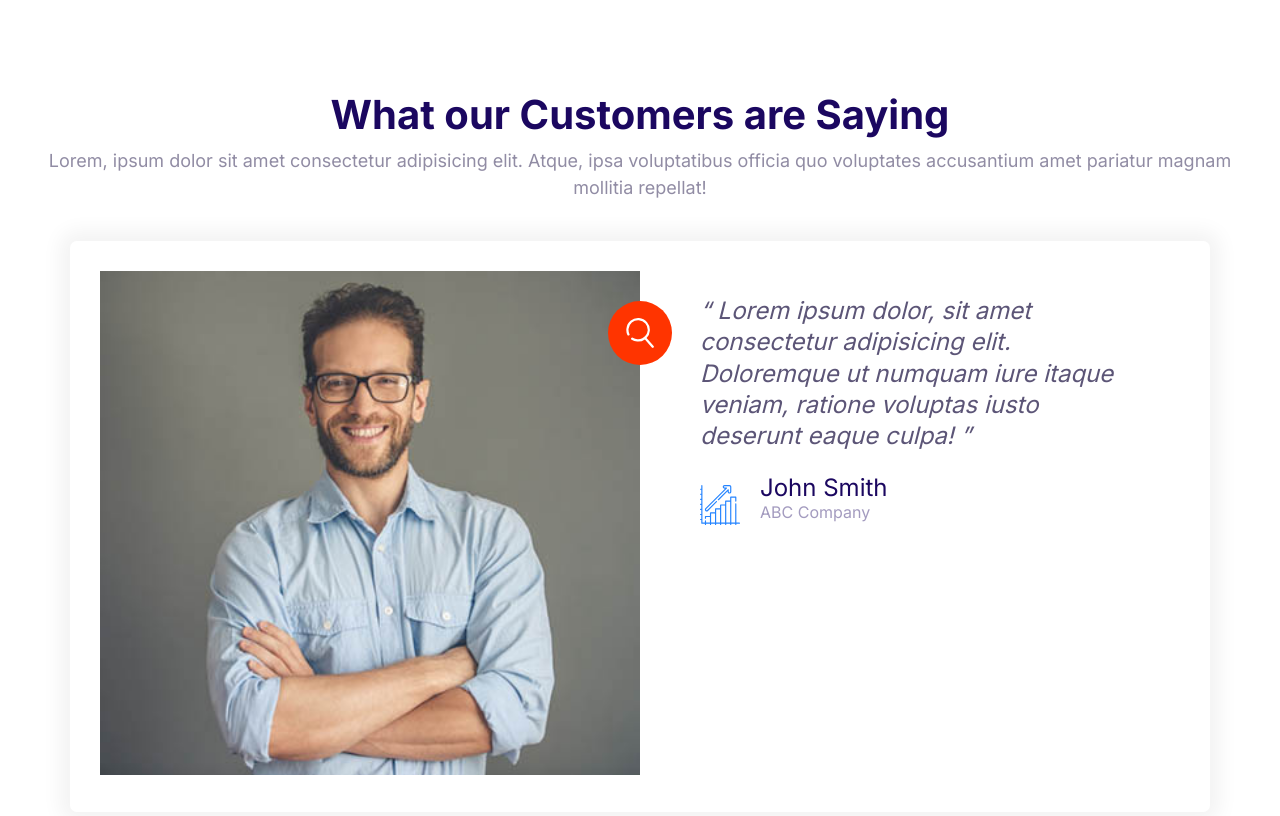
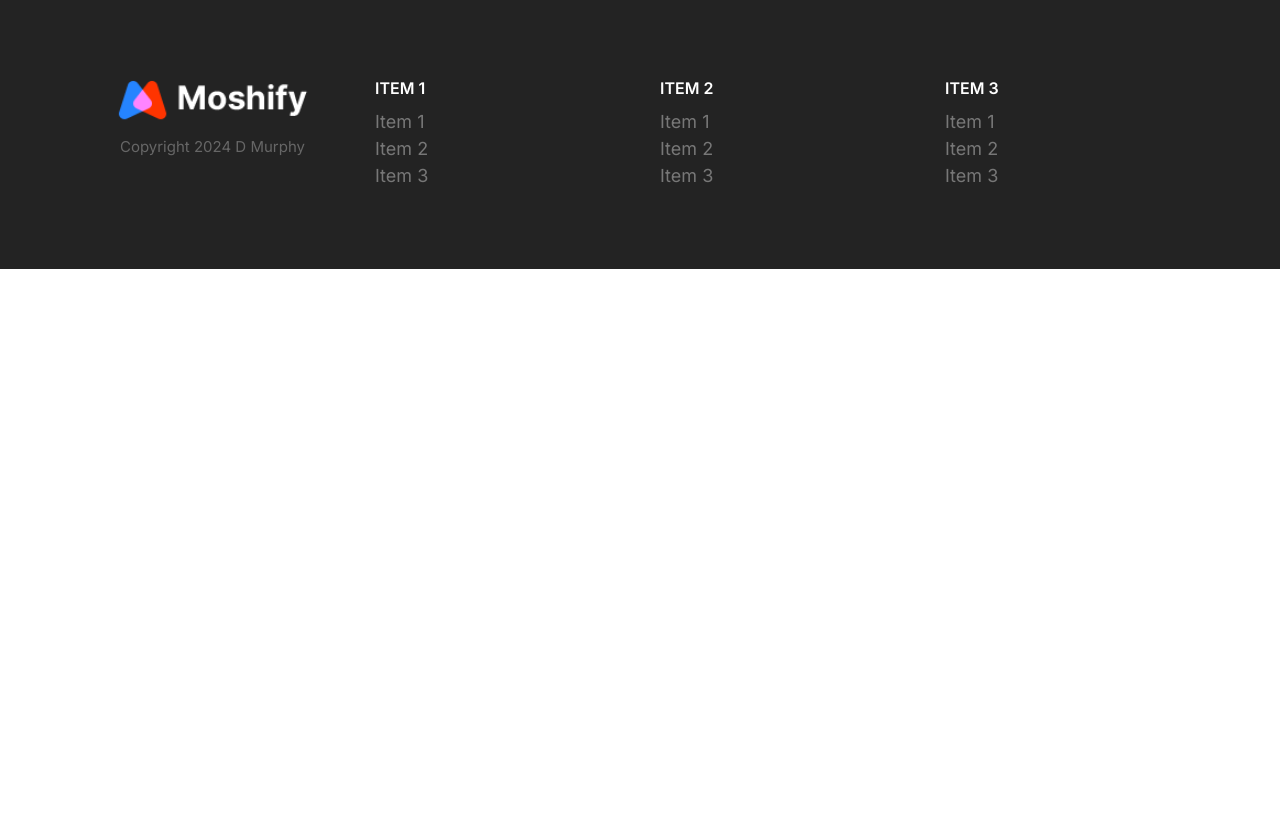
Before and after one commit to deanjosephmurphy/moshify-tutorial, a plain HTML site: page index.html in a window 1280 px wide. Drawn offline with Linux system fonts and the light colour scheme.

Commit message:
add footer component

```diff
--- a/css/styles.css
+++ b/css/styles.css
@@ -818,3 +818,83 @@ a {
         max-width: 700px;
     }
 }
+
+/* Footer */
+.footer {
+    background: #232323;
+}
+
+.footer a {
+    color: #777;
+    transition: color 0.3s;
+}
+
+.footer a:hover {
+    color: #fff;
+}
+
+.footer__section {
+    padding: 2rem;
+    border-bottom: 1px solid #393939;
+}
+
+.footer__section .list  {
+    margin: 0;
+}
+
+.footer__heading {
+    text-transform: uppercase;
+    font-weight: 600;
+}
+
+.footer__brand {
+    margin-top: 5rem;
+    text-align: center;
+}
+
+.footer__brand img {
+    width: 100%;
+    max-width: 230px;
+}
+
+.footer__copyright {
+    font-size: 2.1rem;
+    color: #fff;
+    opacity: .3;
+}
+
+@media  screen and (min-width: 768px) {
+    .footer_sections {
+        grid-template-columns: repeat(auto-fit, minmax(10rem, 1fr));
+    }
+
+    .footer .collapsible__chevron {
+        display: none;
+    }
+
+    .footer .collapsible__content {
+        opacity: 1;
+        max-height: 100%;
+    }
+
+    .footer__brand {
+        order: -1;
+        margin-top: 1rem;
+    }
+
+
+
+    .footer__copyright {
+        font-size: 1.5rem;
+    }
+
+
+
+    .footer__section {
+        border: 0;
+    }
+
+    .footer__heading {
+        font-size: 1.6rem;
+    }
+}
--- a/index.html
+++ b/index.html
@@ -14,50 +14,60 @@
     <link rel="stylesheet" href="css/styles.css" />
   </head>
   <body>
-    <section class="block">
-      <header class="block__header">
-        <h2>What our Customers are Saying</h2>
-        <p>
-          Lorem, ipsum dolor sit amet consectetur adipisicing elit. Atque, ipsa
-          voluptatibus officia quo voluptates accusantium amet pariatur magnam
-          mollitia repellat!
-        </p>
+    <footer class="block block--dark footer">
+      <div class="container grid footer_sections">
+        <section class="collapsible collapsible--expanded footer__section">
+          <header class="collapsible__header">
+            <h2 class="collapsible__heading footer__heading">Item 1</h2>
+            <svg class="icon icon--white collapsible__chevron">
+              <use xlink:href="images/sprite.svg#chevron"></use>
+            </svg>
           </header>
-      <div class="container">
-        <div class="card testimonial">
-          <div class="grid grid--1x2">
-            <div class="testimonial__image">
-              <img src="images/testimonial.jpg" alt="portrait of john" />
-              <span class="icon-container icon-container--accent">
-                <svg class="icon icon--white icon--small">
-                  <use xlink:href="images/sprite.svg#search"></use>
+          <div class="collapsible__content">
+            <ul class="list">
+              <li><a href="#"> Item 1</a></li>
+              <li><a href="#"> Item 2</a></li>
+              <li><a href="#"> Item 3</a></li>
+            </ul>
+          </div>
+        </section>
+        <section class="collapsible footer__section">
+          <header class="collapsible__header">
+            <h2 class="collapsible__heading footer__heading">Item 2</h2>
+            <svg class="icon icon--white collapsible__chevron">
+              <use xlink:href="images/sprite.svg#chevron"></use>
             </svg>
-              </span>
+          </header>
+          <div class="collapsible__content">
+            <ul class="list">
+              <li><a href="#"> Item 1</a></li>
+              <li><a href="#"> Item 2</a></li>
+              <li><a href="#"> Item 3</a></li>
+            </ul>
           </div>
-            <blockquote class="quote">
-              <p class="quote__text">
-                Lorem ipsum dolor, sit amet consectetur adipisicing elit. Doloremque ut
-                numquam iure itaque veniam, ratione voluptas iusto deserunt eaque culpa!
-              </p>
-              <footer>
-                <div class="media">
-                  <div class="media__image">
-                    <svg class="icon icon--primary">
-                      <use xlink:href="images/sprite.svg#growth"></use>
+        </section>
+        <section class="collapsible footer__section">
+          <header class="collapsible__header">
+            <h2 class="collapsible__heading footer__heading">Item 3</h2>
+            <svg class="icon icon--white collapsible__chevron">
+              <use xlink:href="images/sprite.svg#chevron"></use>
             </svg>
+          </header>
+          <div class="collapsible__content">
+            <ul class="list">
+              <li><a href="#"> Item 1</a></li>
+              <li><a href="#"> Item 2</a></li>
+              <li><a href="#"> Item 3</a></li>
+            </ul>
           </div>
-                  <div class="media__body">
-                    <h3 class="media__title quote__author">John Smith</h3>
-                    <p class="quote__organization">ABC Company</p>
-                  </div>
+        </section>
+        <section class="footer__brand">
+          <img src="images/logo.png" alt="company logo" />
+          <p class="footer__copyright">Copyright 2024 D Murphy</p>
+        </section>
       </div>
     </footer>
-            </blockquote>
-          </div>
-        </div>
 
-      </div>
-    </section>
     <script src="js/main.js"></script>
   </body>
 </html>
```
Also changed, not shown: compontents/footer.html (added, +53 -0 lines). Lines whose indentation alone changed are shown as unchanged.
